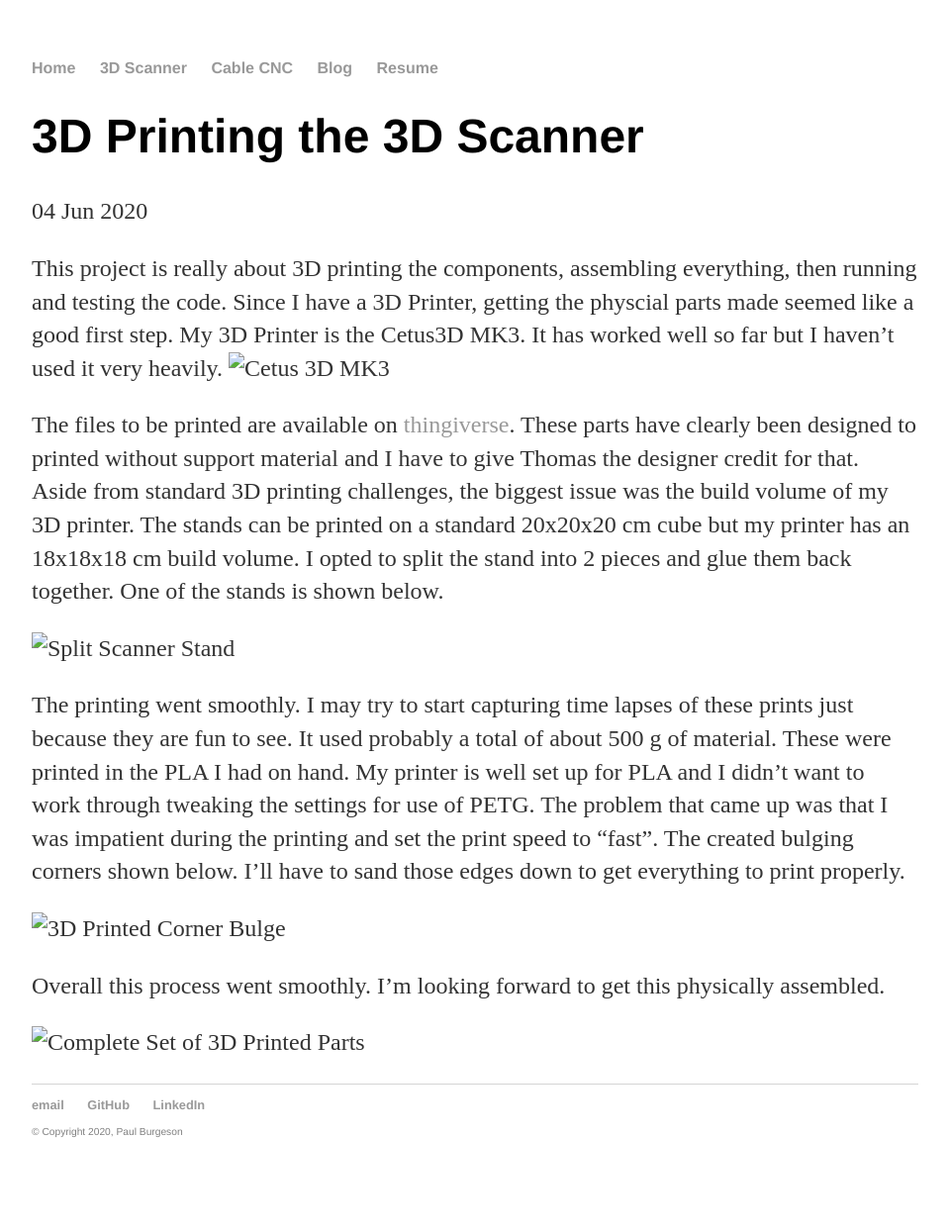
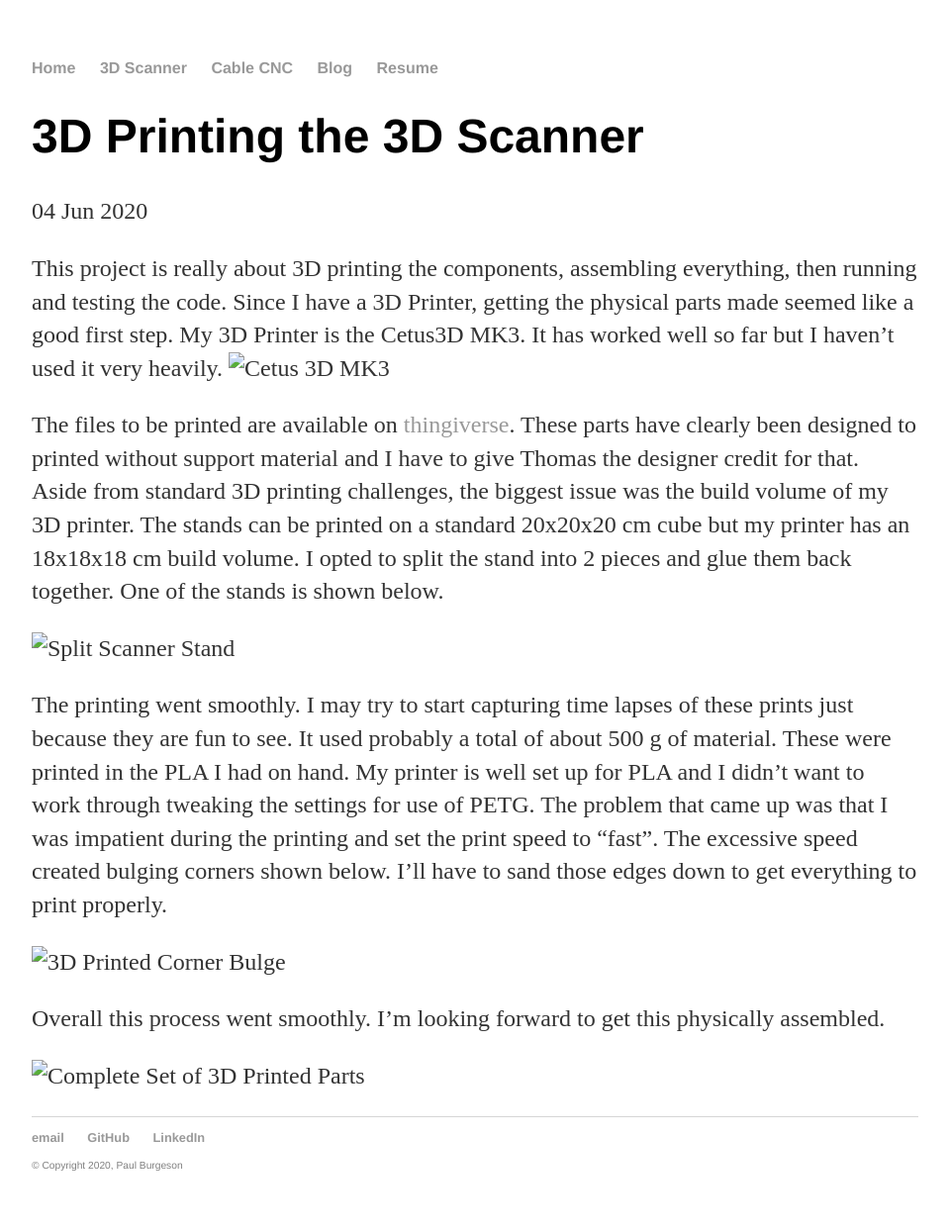
Before and after one commit to pburgeson/pburgeson.github.io, a Jekyll site: the page built from _posts/2020-06-04-3D-Printing-the-3D-Scanner.md, in a window 1280 px wide. Shown: the whole page at 99% size, without its empty margins (160-1119 px from the left). Built offline with Jekyll 4.4.1, drawn with Linux system fonts in a browser that asks for light colours; before the commit the page ends 1211 px from its top, so only the background shows below that.

Commit message:
Fixed typos

```diff
--- a/_posts/2020-06-04-3D-Printing-the-3D-Scanner.md
+++ b/_posts/2020-06-04-3D-Printing-the-3D-Scanner.md
@@ -3,14 +3,14 @@
 title: "3D Printing the 3D Scanner"
 date: 2020-06-04
 ---
-This project is really about 3D printing the components, assembling everything, then running and testing the code.  Since I have a 3D Printer, getting the physcial parts made seemed like a good first step.  My 3D Printer is the Cetus3D MK3.  It has worked well so far but I haven't used it very heavily.
+This project is really about 3D printing the components, assembling everything, then running and testing the code.  Since I have a 3D Printer, getting the physical parts made seemed like a good first step.  My 3D Printer is the Cetus3D MK3.  It has worked well so far but I haven't used it very heavily.
 ![Cetus 3D MK3](../assets/3dscanner/Cetus_3D_Printer.jpg)
 
 The files to be printed are available on [thingiverse](https://www.thingiverse.com/thing:3050437).  These parts have clearly been designed to printed without support material and I have to give Thomas the designer credit for that.  Aside from standard 3D printing challenges, the biggest issue was the build volume of my 3D printer.  The stands can be printed on a standard 20x20x20 cm cube but my printer has an 18x18x18 cm build volume.  I opted to split the stand into 2 pieces and glue them back together.  One of the stands is shown below.
 
 ![Split Scanner Stand](../assets/3dscanner/Split_Stand_in_UP_Studio.png)
 
-The printing went smoothly.  I may try to start capturing time lapses of these prints just because they are fun to see.  It used probably a total of about 500 g of material.  These were printed in the PLA I had on hand.  My printer is well set up for PLA and I didn't want to work through tweaking the settings for use of PETG.  The problem that came up was that I was impatient during the printing and set the print speed to "fast".  The created bulging corners shown below.  I'll have to sand those edges down to get everything to print properly.
+The printing went smoothly.  I may try to start capturing time lapses of these prints just because they are fun to see.  It used probably a total of about 500 g of material.  These were printed in the PLA I had on hand.  My printer is well set up for PLA and I didn't want to work through tweaking the settings for use of PETG.  The problem that came up was that I was impatient during the printing and set the print speed to "fast".  The excessive speed created bulging corners shown below.  I'll have to sand those edges down to get everything to print properly.
 
 ![3D Printed Corner Bulge](../assets/3dscanner/3D_print_corner_bulge.jpg)
 
```
